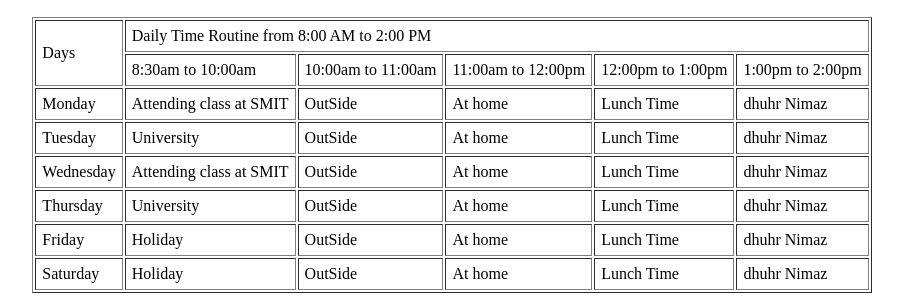
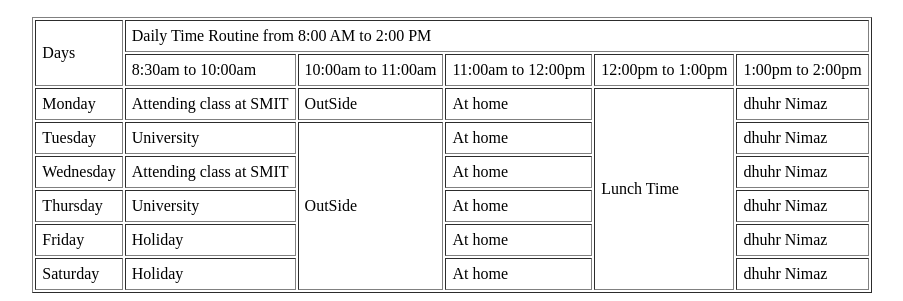
Before and after one commit to Mdusman398/tables-practice, a plain HTML site: page index.html in a window 1280 px wide. Shown: the part 600-901 px from the top of the page, without its empty margins (188-1091 px from the left). Drawn offline with Linux system fonts and the light colour scheme.

Commit message:
practice of tables in HTML

```diff
--- a/index.html
+++ b/index.html
@@ -85,47 +85,47 @@
                     <td>Attending class at SMIT</td>
                     <td>OutSide</td>
                     <td>At home</td>
-                    <td>Lunch Time</td>
+                    <td rowspan="6">Lunch Time</td>
                     <td>dhuhr Nimaz</td>
                 </tr>
                 <tr>
                     <td>Tuesday</td>
                     <td>University</td>
-                    <td>OutSide</td>
+                    <td rowspan="5">OutSide</td>
                     <td>At home</td>
-                    <td>Lunch Time</td>
+
                     <td>dhuhr Nimaz</td>
                 </tr>
                 <tr>
                     <td>Wednesday</td>
                     <td>Attending class at SMIT</td>
-                    <td>OutSide</td>
+
                     <td>At home</td>
-                    <td>Lunch Time</td>
+
                     <td>dhuhr Nimaz</td>
                 </tr>
                 <tr>
                     <td>Thursday</td>
                     <td>University</td>
-                    <td>OutSide</td>
+
                     <td>At home</td>
-                    <td>Lunch Time</td>
+
                     <td>dhuhr Nimaz</td>
                 </tr>
                 <tr>
                     <td>Friday</td>
                     <td>Holiday</td>
-                    <td>OutSide</td>
+
                     <td>At home</td>
-                    <td>Lunch Time</td>
+
                     <td>dhuhr Nimaz</td>
                 </tr>
                 <tr>
                     <td>Saturday</td>
                     <td>Holiday</td>
-                    <td>OutSide</td>
+
                     <td>At home</td>
-                    <td>Lunch Time</td>
+
                     <td>dhuhr Nimaz</td>
                 </tr>
             </table>
```
